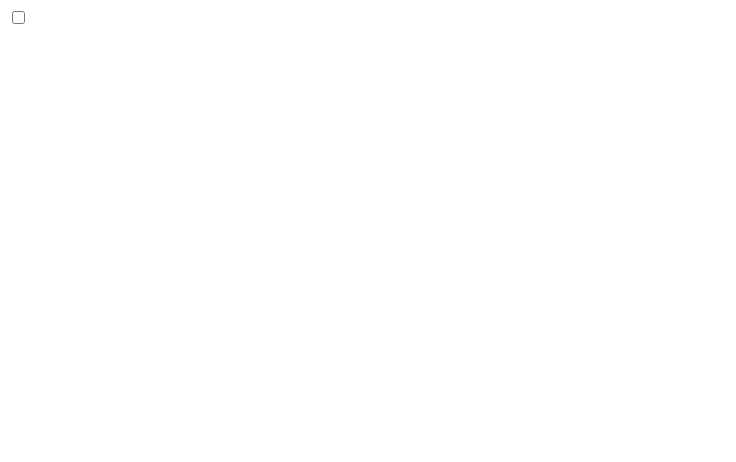
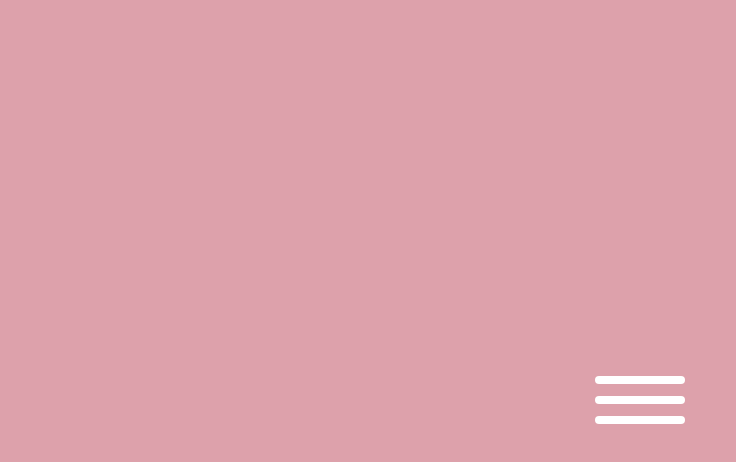
Before and after one commit to ruthdevgpwr/bootcamp-fullstack-tqi-dio, a plain HTML site: page html_css/css_transitions/transitions_2/index.html in a window 1280 px wide. Shown: the whole page, without its empty margins (0-736 px from the left). Drawn offline with Linux system fonts and the light colour scheme.

Commit message:
adicionando animação e estilizando o menu hamburguer

```diff
--- a/html_css/css_transitions/transitions_2/index.html
+++ b/html_css/css_transitions/transitions_2/index.html
@@ -4,7 +4,8 @@
 <head>
   <meta charset="UTF-8">
   <meta name="viewport" content="width=device-width, initial-scale=1.0">
-  <title>Document</title>
+  <title>Menu hamburguer</title>
+  <link rel="stylesheet" href="style.css">
 </head>
 
 <body>
--- /dev/null
+++ b/html_css/css_transitions/transitions_2/style.css
@@ -0,0 +1,68 @@
+* {
+  padding: 0;
+  margin: 0;
+  box-sizing: border-box;
+}
+
+.wrapper {
+  background-color: rgb(221, 161, 171);
+  width: 100%;
+  height: 100vh;
+  display: flex;
+  justify-content: center;
+  align-items: center;
+}
+
+.checkbox {
+  height: 100px;
+  width: 100px;
+  display: flex;
+  justify-content: center;
+  position: relative;
+  cursor: pointer;
+}
+
+.checkbox .trace {
+  width: 90px;
+  height: 8px;
+  background-color: white;
+  position: absolute;
+  border-radius: 4px;
+  transition: 0.5s ease-in-out;
+}
+
+.checkbox .trace:nth-child(1) {
+  top: 26px;
+  transform: rotate(0);
+}
+
+.checkbox .trace:nth-child(2) {
+  top: 46px;
+  transform: rotate(0);
+}
+
+.checkbox .trace:nth-child(3) {
+  top: 66px;
+  transform: rotate(0);
+}
+
+#toggle {
+  display: none;
+}
+
+#toggle:checked + .checkbox .trace:nth-child(1) {
+  transform: rotate(45deg);
+  top: 47px
+}
+
+#toggle:checked + .checkbox .trace:nth-child(2) {
+  transform: translateX(-100px);
+  width: 30px;
+  visibility: hidden;
+  opacity: 0;
+}
+
+#toggle:checked + .checkbox .trace:nth-child(3) {
+  transform: rotate(-45deg);
+  top: 48px
+}
```
